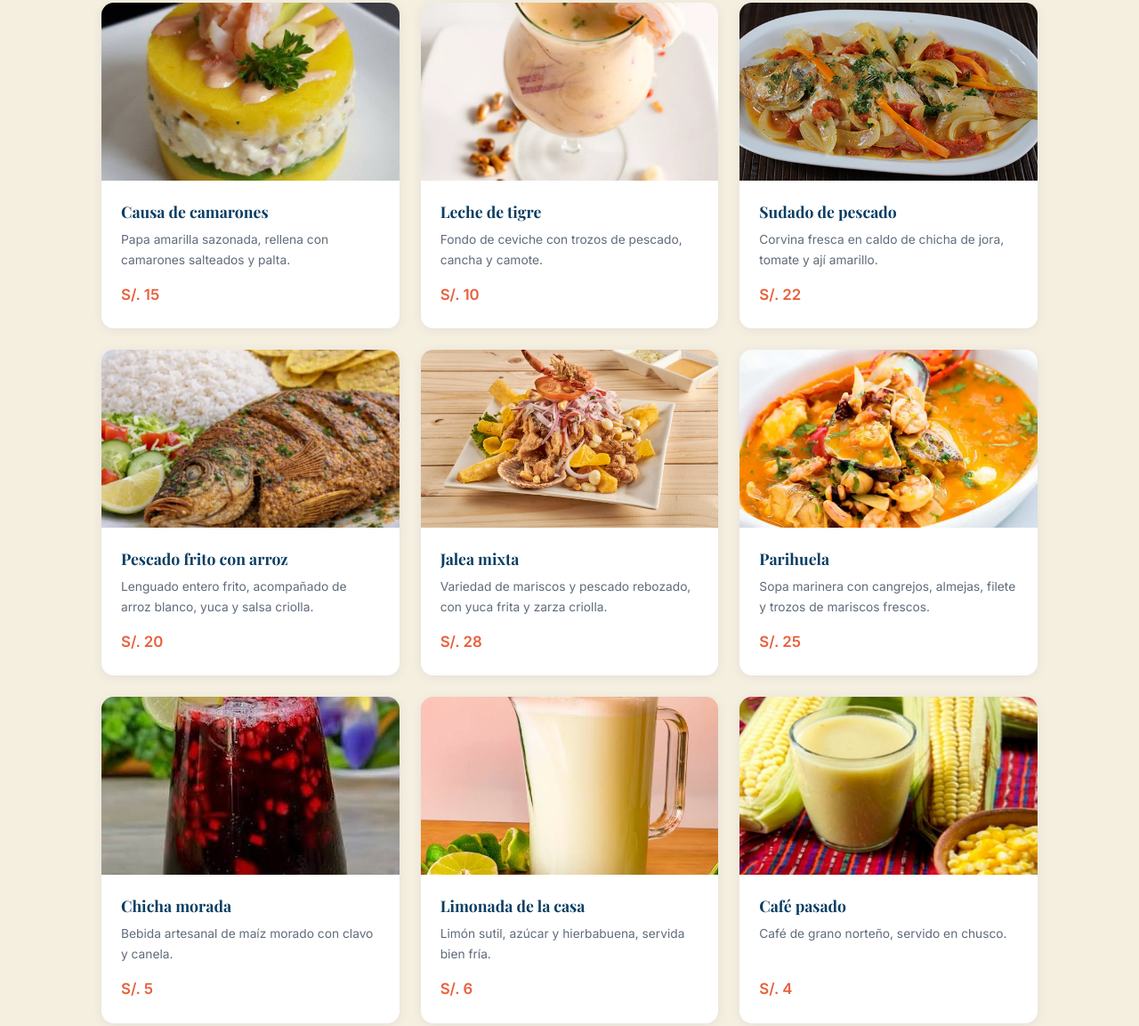
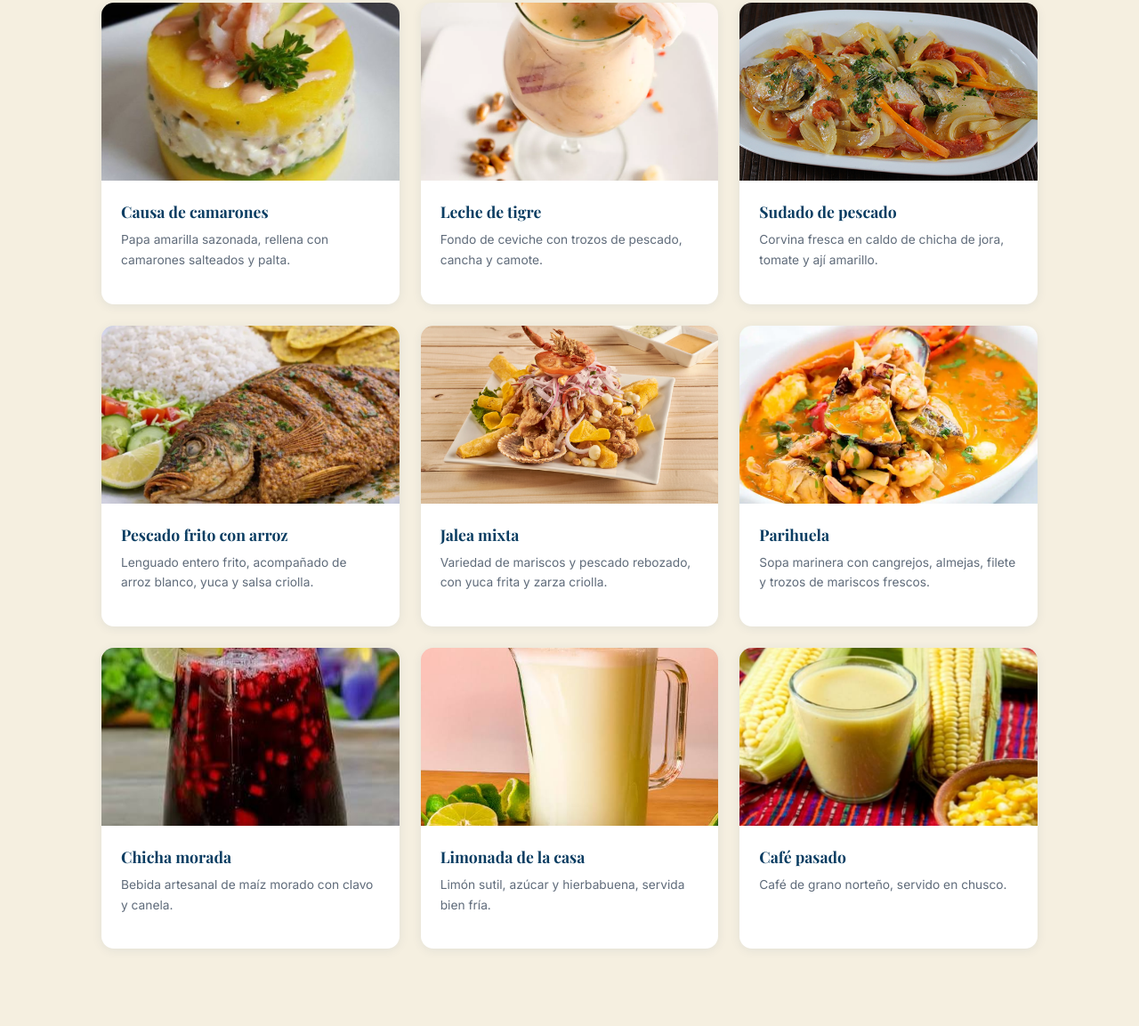
Before and after one commit to diegocsz/restaurant-miyessenia, a plain HTML site: page index.html in a window 1280 px wide. Shown: the part 4331-5484 px from the top of the page at 89% size. Drawn offline with nearby package versions, Linux system fonts and the light colour scheme; a web font is replaced by a local one.

Commit message:
carta_cambios

```diff
--- a/index.html
+++ b/index.html
@@ -107,7 +107,6 @@
             <div class="menu-info">
               <h3 data-i18n="plato.ceviche">Ceviche de conchas</h3>
               <p data-i18n="plato.ceviche.desc">Conchas negras marinadas en limón, ají limo y cebolla morada.</p>
-              <span class="price">S/. 18</span>
             </div>
           </article>
 
@@ -119,7 +118,7 @@
             <div class="menu-info">
               <h3 data-i18n="plato.causa">Causa de camarones</h3>
               <p data-i18n="plato.causa.desc">Papa amarilla sazonada, rellena con camarones salteados y palta.</p>
-              <span class="price">S/. 15</span>
+
             </div>
           </article>
 
@@ -131,7 +130,6 @@
             <div class="menu-info">
               <h3 data-i18n="plato.leche">Leche de tigre</h3>
               <p data-i18n="plato.leche.desc">Fondo de ceviche con trozos de pescado, cancha y camote.</p>
-              <span class="price">S/. 10</span>
             </div>
           </article>
 
@@ -144,7 +142,6 @@
             <div class="menu-info">
               <h3 data-i18n="plato.sudado">Sudado de pescado</h3>
               <p data-i18n="plato.sudado.desc">Corvina fresca en caldo de chicha de jora, tomate y ají amarillo.</p>
-              <span class="price">S/. 22</span>
             </div>
           </article>
 
@@ -156,7 +153,6 @@
             <div class="menu-info">
               <h3 data-i18n="plato.frito">Pescado frito con arroz</h3>
               <p data-i18n="plato.frito.desc">Lenguado entero frito, acompañado de arroz blanco, yuca y salsa criolla.</p>
-              <span class="price">S/. 20</span>
             </div>
           </article>
 
@@ -168,7 +164,6 @@
             <div class="menu-info">
               <h3 data-i18n="plato.jalea">Jalea mixta</h3>
               <p data-i18n="plato.jalea.desc">Variedad de mariscos y pescado rebozado, con yuca frita y zarza criolla.</p>
-              <span class="price">S/. 28</span>
             </div>
           </article>
 
@@ -180,7 +175,6 @@
             <div class="menu-info">
               <h3 data-i18n="plato.parihuela">Parihuela</h3>
               <p data-i18n="plato.parihuela.desc">Sopa marinera con cangrejos, almejas, filete y trozos de mariscos frescos.</p>
-              <span class="price">S/. 25</span>
             </div>
           </article>
 
@@ -193,7 +187,6 @@
             <div class="menu-info">
               <h3 data-i18n="plato.chicha">Chicha morada</h3>
               <p data-i18n="plato.chicha.desc">Bebida artesanal de maíz morado con clavo y canela.</p>
-              <span class="price">S/. 5</span>
             </div>
           </article>
 
@@ -205,7 +198,6 @@
             <div class="menu-info">
               <h3 data-i18n="plato.limonada">Limonada de la casa</h3>
               <p data-i18n="plato.limonada.desc">Limón sutil, azúcar y hierbabuena, servida bien fría.</p>
-              <span class="price">S/. 6</span>
             </div>
           </article>
 
@@ -217,7 +209,6 @@
             <div class="menu-info">
               <h3 data-i18n="plato.cafe">Café pasado</h3>
               <p data-i18n="plato.cafe.desc">Café de grano norteño, servido en chusco.</p>
-              <span class="price">S/. 4</span>
             </div>
           </article>
 
```
